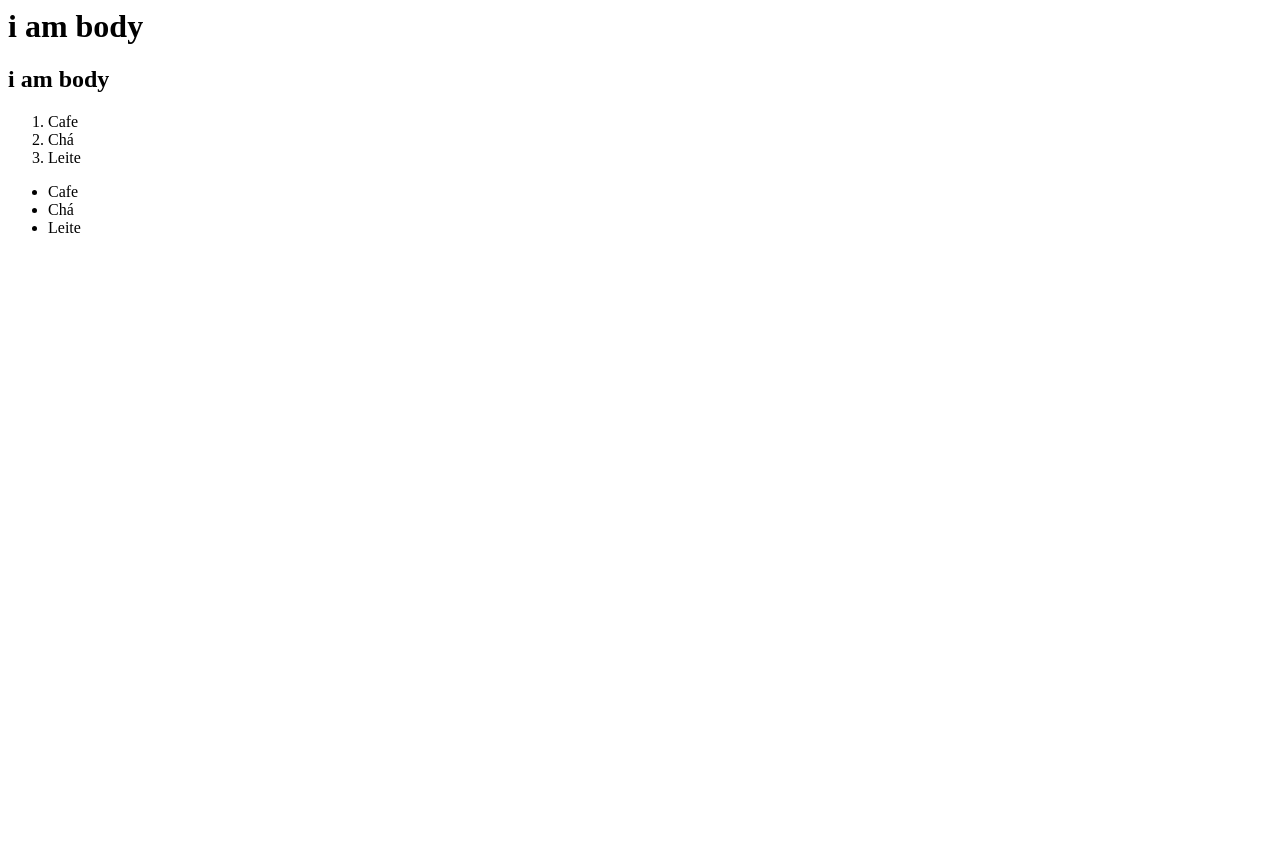
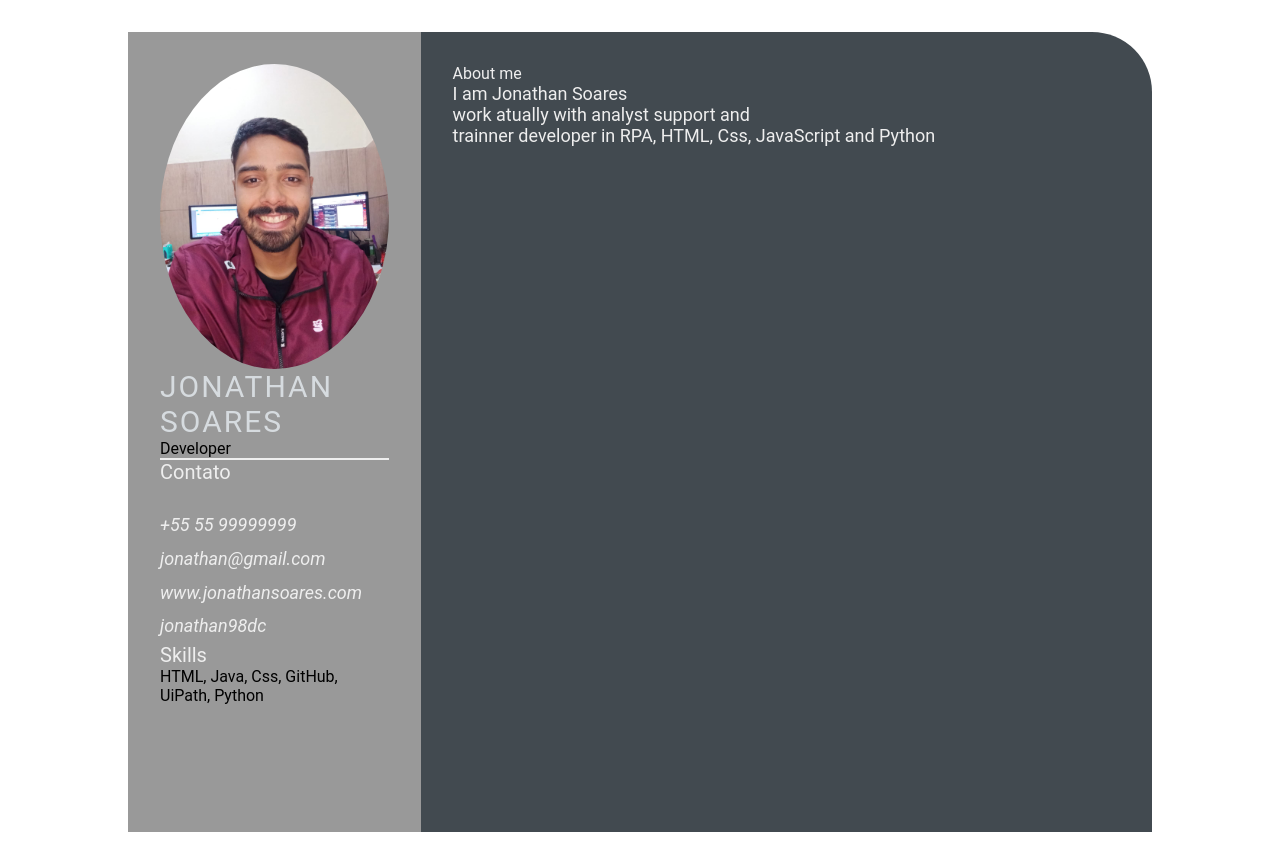
Before and after one commit to jonathan98dc/jonathan98dc.github.io, a plain HTML site: page index.html in a window 1280 px wide. Before the commit the page ends 800 px from the top, so only its background shows below. Drawn offline with Linux system fonts and the light colour scheme.

Commit message:
feature: add style.css (#2)
Co-authored-by: jonathan.soares <jonathan.98@gmail.com>

```diff
--- a/index.html
+++ b/index.html
@@ -1,19 +1,50 @@
-<html>
-    <head>
-       <title>Hello, i am Head</title>
-    </head>
-    <body>
-        <h1> i am body</h1>
-        <h2> i am body</h2>
-    </body>
-    <ol>
-        <li>Cafe</li>
-        <li>Chá</li>
-        <li>Leite</li>
-    </ol>
-    <ul>
-        <li>Cafe</li>
-        <li>Chá</li>
-        <li>Leite</li>
-    </ul>
+<html lang="en">
+<head>
+    <meta charset="UTF-8">
+    <meta http-equiv="X-UA-Compatible" content="IE=edge">
+    <meta name="viewport" content="width=device-width, initial-scale=1.0">
+    <title>Jonathan Soares</title>
+    <link rel="stylesheet" href="style.css">
+</head>
+<body>
+    <main class="Resume-Contents">
+        <section class="left-section">
+            <section class="left-section-contents">
+                <div class="profile">
+                    <img class="profile-image" src="img/profile-image.jpg" alt="Profile Image">
+                    <p class="name">Jonathan Soares</p>
+                    <p class="professional">Developer</p>
+                </div>
+                <div class="contact-info">
+                    <p class="left-title">Contato</p>
+                    <ul>
+                        <li><i class="fa fa-phone">+55 55 99999999</i></li>
+                        <li><i class="fa fa-envelope">jonathan@gmail.com</i></li>
+                        <li><i class="fa fa-globe">www.jonathansoares.com</i></li>
+                        <li><i class="fa fa-github">jonathan98dc</i></li>
+                    </ul>
+                </div>
+                <div class="skilss">
+                    <p class="left-title">Skills</p>
+                    <ul>
+                        <li><p>HTML, Java, Css, GitHub, UiPath, Python</p></i></li>
+
+                    </ul>
+                </div>
+            </section>
+
+        </section>
+        <section class="right-section">
+            <div class="right-section-contents">
+                <section = class="about gap">
+                    <div class="right-title">About me</div>
+                    <p class="about-me-contents">I am Jonathan Soares</br>
+                        work atually with analyst support and </br>
+                        trainner developer in RPA, HTML, Css, JavaScript and Python
+                    </p>
+                </section>
+            </div>
+        </section>
+    </main>
+</body>
 </html>
--- /dev/null
+++ b/style.css
@@ -0,0 +1,103 @@
+* {
+    margin: 0;
+    padding: 0;
+    box-sizing: border-box;
+    list-style: none;
+    font-family: 'Roboto', sans-serif;
+}
+
+.resume-contents {
+    min-height: 100vh;
+    width: 80%;
+    margin: 2rem auto;
+    display: grid;
+    grid-template-columns: repeat(7, 1fr);
+}
+
+.left-section {
+    grid-column: span 2;
+    height: 100%;
+    background-color: #999999;
+}
+
+.right-section {
+    grid-column: span 5;
+    height: 100%;
+    background-color: #424a50;
+    border-radius: 0px 60px 0px 0px;
+}
+
+.left-section-contents{
+    padding: 2rem 2rem;
+}
+
+.profile {
+    width: 100%;
+    border-bottom: 2px solid #eeeeee;
+}
+
+.profile .profile-image {
+    width: 100%;
+    border-radius: 100%;
+}
+
+.name {
+    color: #D6DBDF;
+    font-size: 30px;
+    letter-spacing: 2px;
+    text-transform: uppercase;
+}
+
+.profession {
+    color: #eeeeee;
+    font-size: 20px;
+    text-transform: uppercase;
+    text-align: center;
+}
+
+/* .contact-info { border-bottom: 2px solid #1B2631; } */
+.left-title {
+    color: #eeeeee;
+    font-size: 20px;
+}
+
+.contact-info ul {
+    padding-top: 1.5rem;
+}
+
+.contact-info ul li,
+.references ul li {
+    padding: .4rem 0;
+    color: #eeeeee;
+}
+
+.contact-info ul li i,
+.references ul li i {
+    padding-right: 1rem;
+    font-size: 18px;
+    color: #eeeeee;
+}
+
+.skills ul {
+    padding-top: 1.5rem;
+}
+.skills ul li p {
+    padding: .4rem 0;
+    color: #eeeeee;
+}
+
+.right-section-contents {
+    padding: 2rem 2rem;
+}
+
+.right-title {
+    color: #eeeeee;
+}
+
+.gap {
+    padding-bottom: 2rem;
+}
+.about-me-contents {
+    font-size: 18px;
+    color: #eeeeee;
+}
```
Also changed, not shown: img/profile-image.jpg (added).
